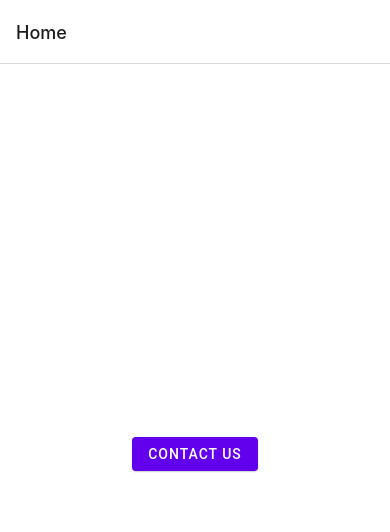
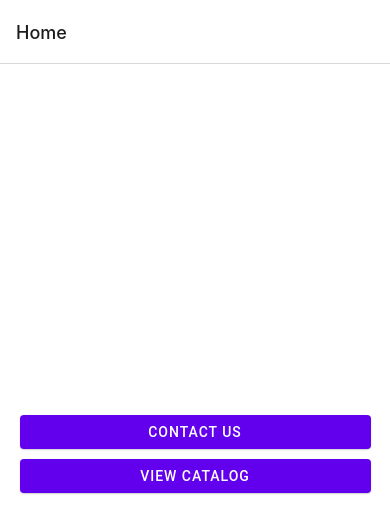
Before and after one commit to ACN-Coding-Test/react-native-coding-test-level-1, a React Native app: screen /Home in a window 390 px wide. Shown: the top 532 px of the page. Built offline with nearby package versions, Linux system fonts and the light colour scheme; what expo-linking would draw is missing.

Commit message:
Finish catalog

```diff
--- a/app.json
+++ b/app.json
@@ -18,7 +18,8 @@
       "**/*"
     ],
     "ios": {
-      "supportsTablet": true
+      "supportsTablet": true,
+      "bundleIdentifier": "pokedex"
     },
     "android": {
       "adaptiveIcon": {
--- a/package.json
+++ b/package.json
@@ -17,6 +17,7 @@
 		"@react-navigation/native-stack": "^6.8.0",
 		"@react-navigation/stack": "^6.2.3",
 		"@typescript-eslint/parser": "^5.37.0",
+		"axios": "^0.27.2",
 		"expo": "~45.0.0",
 		"expo-dev-client": "~1.0.1",
 		"expo-linking": "^3.2.2",
@@ -27,7 +28,9 @@
 		"react-native-paper": "^4.12.4",
 		"react-native-safe-area-context": "^4.3.3",
 		"react-native-screens": "^3.17.0",
-		"react-native-web": "0.17.7"
+		"react-native-web": "0.17.7",
+		"react-redux": "^8.0.2",
+		"redux-saga": "^1.2.1"
 	},
 	"devDependencies": {
 		"@babel/core": "^7.12.9",
--- a/src/modules/main/screens/MainScreen.tsx
+++ b/src/modules/main/screens/MainScreen.tsx
@@ -13,10 +13,16 @@ const MainScreen = () => {
 		<View style={styles.container}>
 			<StatusBar style="auto" />
 			<Button
+				style={styles.button}
 				onPress={() => { navigation.navigate('ContactUsScreen')}}
 				mode='contained'
+			>{'Contact Us'}</Button>
+			<Button
+				style={styles.button}
+				onPress={() => { navigation.navigate('PokedexList')}}
+				mode='contained'
 			>
-			{'Contact Us'}
+			{'View Catalog'}
 			</Button>
 		</View>
 	);
@@ -29,6 +35,11 @@ const styles = StyleSheet.create({
 		alignItems: 'center',
 		justifyContent: 'center',
 	},
+	button: {
+		width: '90%',
+		marginHorizontal: 20,
+		marginVertical: 5
+	}
   });
 
 
--- a/src/modules/navigators/LinkingConfiguration.ts
+++ b/src/modules/navigators/LinkingConfiguration.ts
@@ -1,5 +1,4 @@
 import * as Linking from 'expo-linking';
-
 
 const LinkingConfiguration = {
 	// eslint-disable-next-line @typescript-eslint/no-unsafe-call, @typescript-eslint/no-unsafe-member-access
@@ -16,7 +15,17 @@ const LinkingConfiguration = {
 				},
 				ContactUs: {
 					screens: {
-				ContactUsScreen: 'ContactUs',
+						ContactUsScreen: 'Contact Us',
+					},
+				},
+				PokedexList: {
+					screens: {
+						PokedexListScreen: 'PokedexList',
+					},
+				},
+				Pokedex: {
+					screens: {
+						PokedexScreen: 'Pokedex',
 					},
 				},
 			},
--- a/src/modules/navigators/index.tsx
+++ b/src/modules/navigators/index.tsx
@@ -1,14 +1,18 @@
 import ContactUsScreen from '../form/screens/ContactUsScreen';
 import MainScreen from '../main/screens/MainScreen';
+import PokedexListScreen from '../pokedex/screens/PokedexListScreen';
+import PokedexScreen from '../pokedex/screens/PokedexScreen';
+
 import { NavigationContainer } from '@react-navigation/native';
 import React from 'react';
 import { createNativeStackNavigator } from '@react-navigation/native-stack';
 import Linking from './LinkingConfiguration'
-// import { createStackNavigator } from '@react-navigation/stack';
 
 type RootStackParamList = {
 	Home: { foo: string; onBar: () => void } | undefined;
 	ContactUsScreen: undefined;
+	PokedexList: undefined;
+	Pokedex: undefined;
 };
 
 // const RootStack = createStackNavigator<RootStackParamList>();
@@ -23,6 +27,8 @@ function NavigatorContainer() {
 			<Stack.Navigator>
 				<Stack.Screen name="Home" component={MainScreen} />
 				<Stack.Screen name="ContactUsScreen" component={ContactUsScreen} />
+				<Stack.Screen name="PokedexList" component={PokedexListScreen} />
+				<Stack.Screen name="Pokedex" component={PokedexScreen} />
 			</Stack.Navigator>
 		</NavigationContainer>
 	);
--- /dev/null
+++ b/src/modules/pokedex/screens/PokedexListScreen.tsx
@@ -0,0 +1,70 @@
+import React from 'react';
+import { FlatList, Platform, StyleSheet, TouchableHighlight, View } from 'react-native';
+import { Button, Card, Divider, Title } from 'react-native-paper';
+import axios from 'axios';
+import { useNavigation } from '@react-navigation/native';
+
+const PokedexListScreen = () => {
+
+	const [data, dataSet] = React.useState<PokedexList[]>(null)
+	const navigation = useNavigation();
+
+	React.useEffect(() => {
+		async function fetchMyAPI() {
+			const response = await axios.get('https://pokeapi.co/api/v2/pokemon?limit=10&offset=0');
+			dataSet(response.data.results)
+		}
+
+		fetchMyAPI();
+	}, [])
+
+	const renderItem = ({ item }: { item: PokedexList }) => (
+		<Card style={{ backgroundColor: 'white', margin: 10 }}>
+			<Card.Title title={item.name} />
+			<Divider style={{backgroundColor: 'black'}} />
+			<Card.Actions>
+				<Button onPress={() => {navigation.navigate('Pokedex', { url: item.url})}}>{'View'}</Button>
+			</Card.Actions>
+		</Card>
+	);
+
+	return (
+		<View style={styles.viewContainer}>
+			<FlatList
+				data={data}
+				renderItem={renderItem}
+				keyExtractor={item => item.url}
+				onEndReachedThreshold={0.2}
+				// onEndReached={fetchMoreData}
+			/>
+		</View>
+	);
+}
+
+const styles = StyleSheet.create({
+	viewContainer: {
+		// backgroundColor: 'white'
+	},
+	textInput: {
+		marginHorizontal: 20,
+		marginTop: 10,
+	},
+	helperText: {
+		marginHorizontal: 20,
+	},
+	title: {
+		marginHorizontal: 20,
+		marginTop: 10,
+	},
+	datePicker: {
+		marginHorizontal: 20,
+		marginTop: 10,
+		flex: 1
+	},
+	button: {
+		marginHorizontal: 20,
+		marginTop: 10,
+	}
+});
+
+export default PokedexListScreen;
--- /dev/null
+++ b/src/modules/pokedex/screens/PokedexScreen.tsx
@@ -0,0 +1,36 @@
+/* eslint-disable @typescript-eslint/no-unsafe-assignment */
+import React from 'react';
+import { StyleSheet, View } from 'react-native';
+import { Provider, Title } from 'react-native-paper';
+import axios from 'axios';
+
+const PokedexScreen = ({ route, navigation }) => {
+
+	const { url } = route.params;
+	const [data, dataSet] = React.useState(null)
+
+	React.useEffect(() => {
+		async function fetchMyAPI() {
+			const response = await axios.get(url);
+			dataSet(JSON.stringify(response.data))
+		}
+
+		fetchMyAPI();
+	}, [])
+
+	return (
+		<Provider>
+			<View style={styles.viewContainer}>
+				<Title>{data}</Title>
+			</View>
+		</Provider>
+	);
+}
+
+const styles = StyleSheet.create({
+	viewContainer: {
+		margin: 10,
+	}
+});
+
+export default PokedexScreen;
--- /dev/null
+++ b/src/modules/pokedex/typings/index.typings.ts
@@ -0,0 +1,4 @@
+interface PokedexList {
+	name: string;
+	url: string;
+}
```
Also changed, not shown: 1 other file (tests, documents, lock files or other folders). Lines whose indentation alone changed are shown as unchanged.
